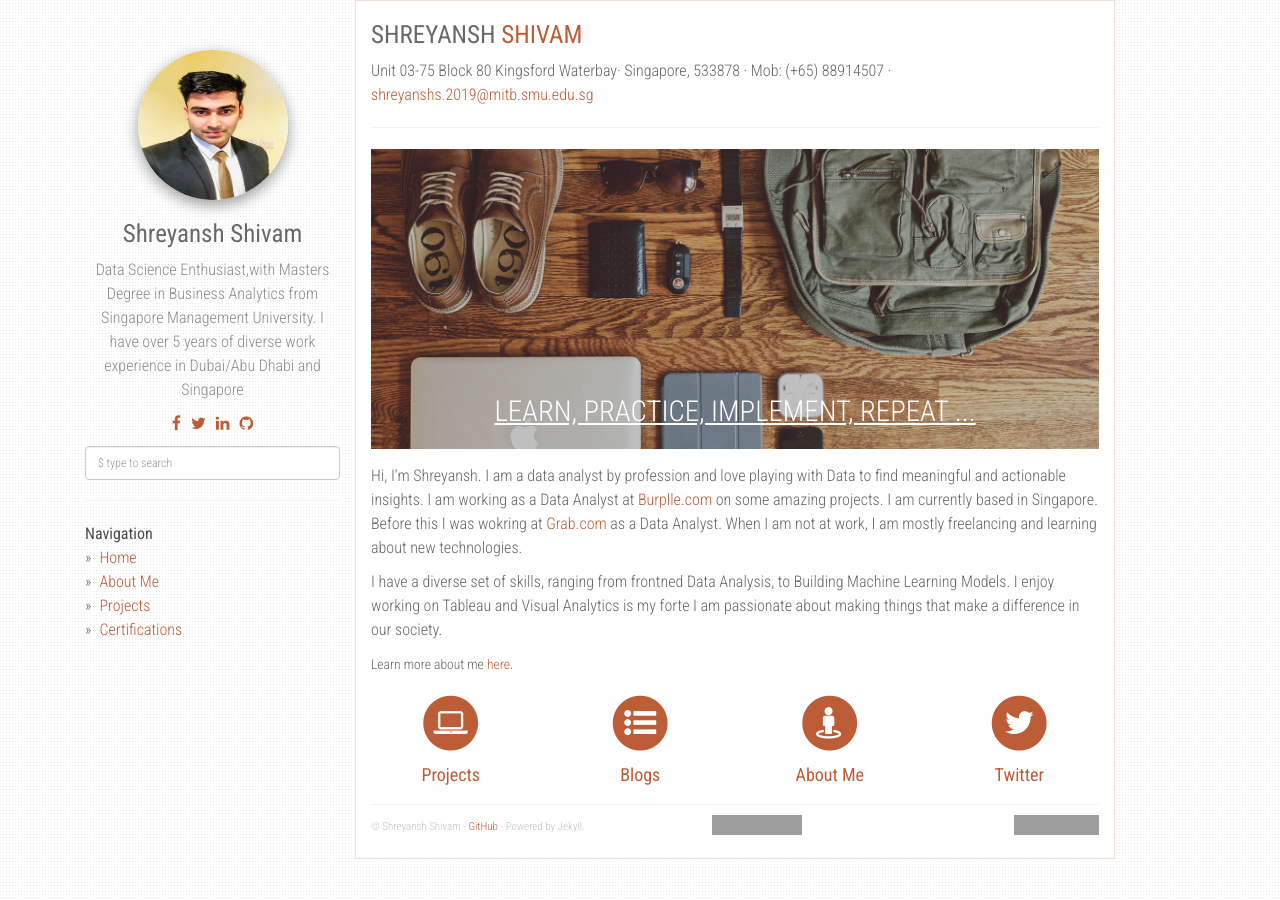
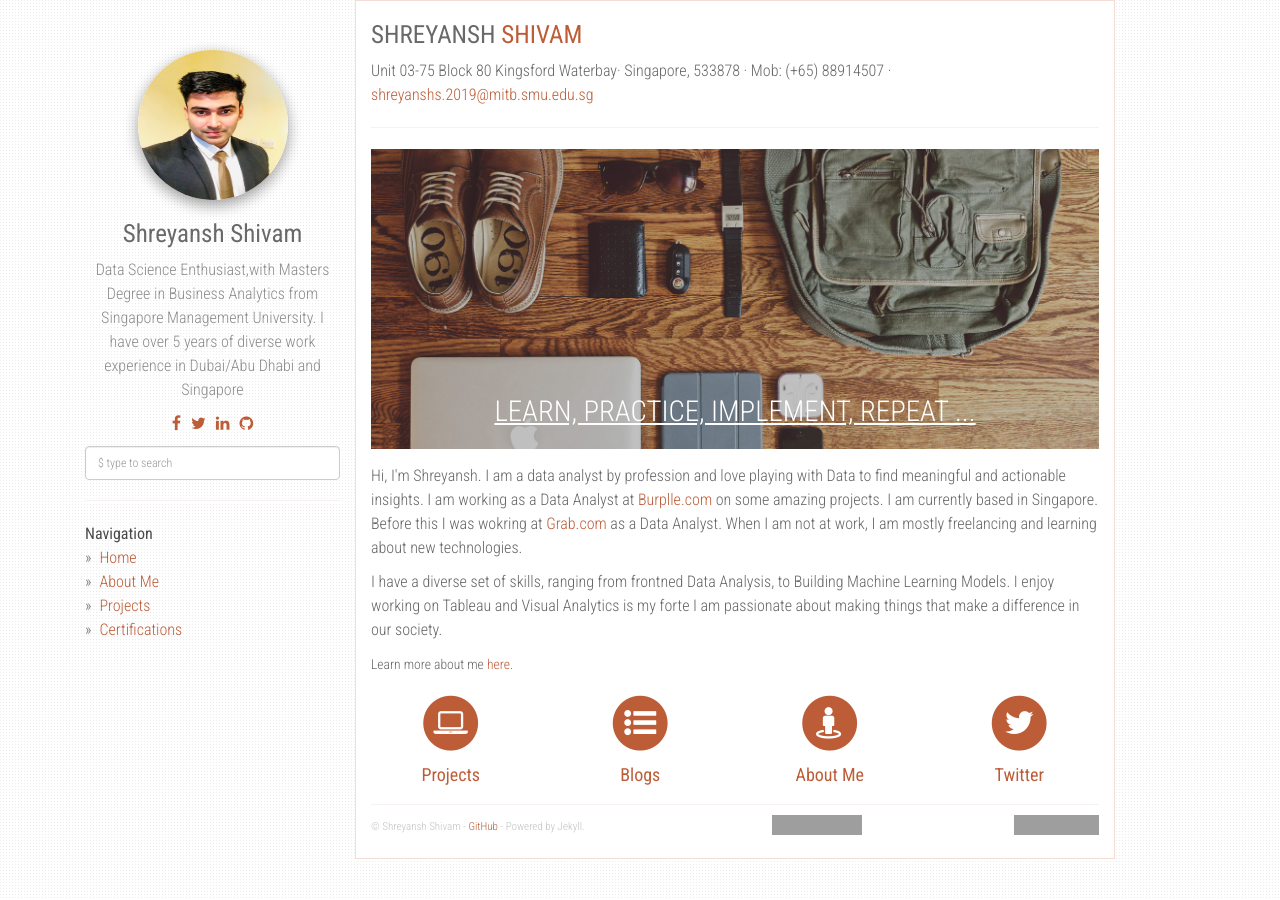
Before and after one commit to shreyanshshivam/shreyansh, a Jekyll site: the page built from index.html, in a window 1280 px wide. Built offline with Jekyll 4.4.1, drawn with Linux system fonts in a browser that asks for light colours; nearby versions of some CDN libraries; grey boxes are pictures that could not be loaded.

Commit message:
Update default.html

```diff
--- a/_layouts/default.html
+++ b/_layouts/default.html
@@ -151,7 +151,7 @@
             - <a href="{{ site.github }}">{{ site.github }}</a> - Powered by Jekyll.
           {% endif %}
           <div class="btn-github" style="float:right;">
-            <iframe src="https://ghbtns.com/github-btn.html?user=shreyanshshivam&type=follow&count=true" frameborder="0" scrolling="0" width="300" height="20px"></iframe>
+            <iframe src="https://ghbtns.com/github-btn.html?user=shreyanshshivam&type=follow&count=true" frameborder="0" scrolling="0" width="240" height="20px"></iframe>
             <iframe src="https://ghbtns.com/github-btn.html?user=shreyanshshivam&type=fork&count=true" frameborder="0" scrolling="0" width="85" height="20px"></iframe>
           </div>
         </footer>
```
